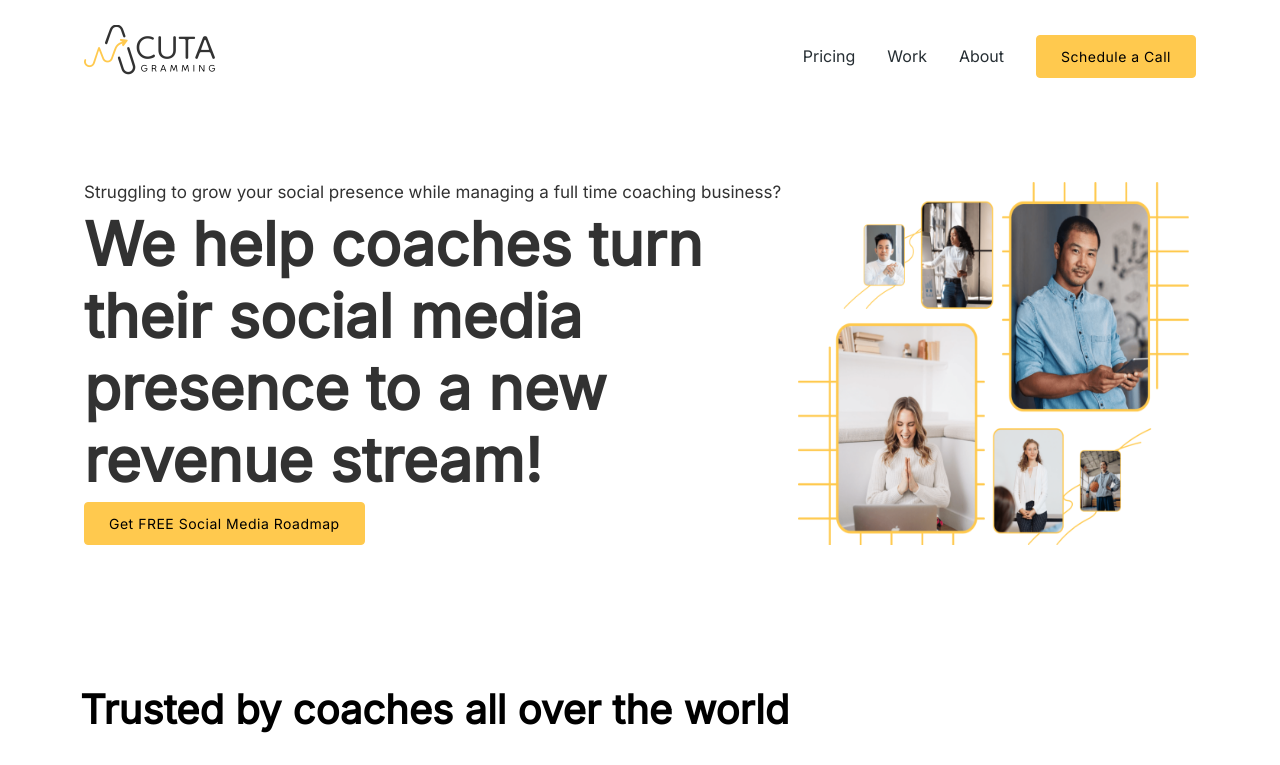
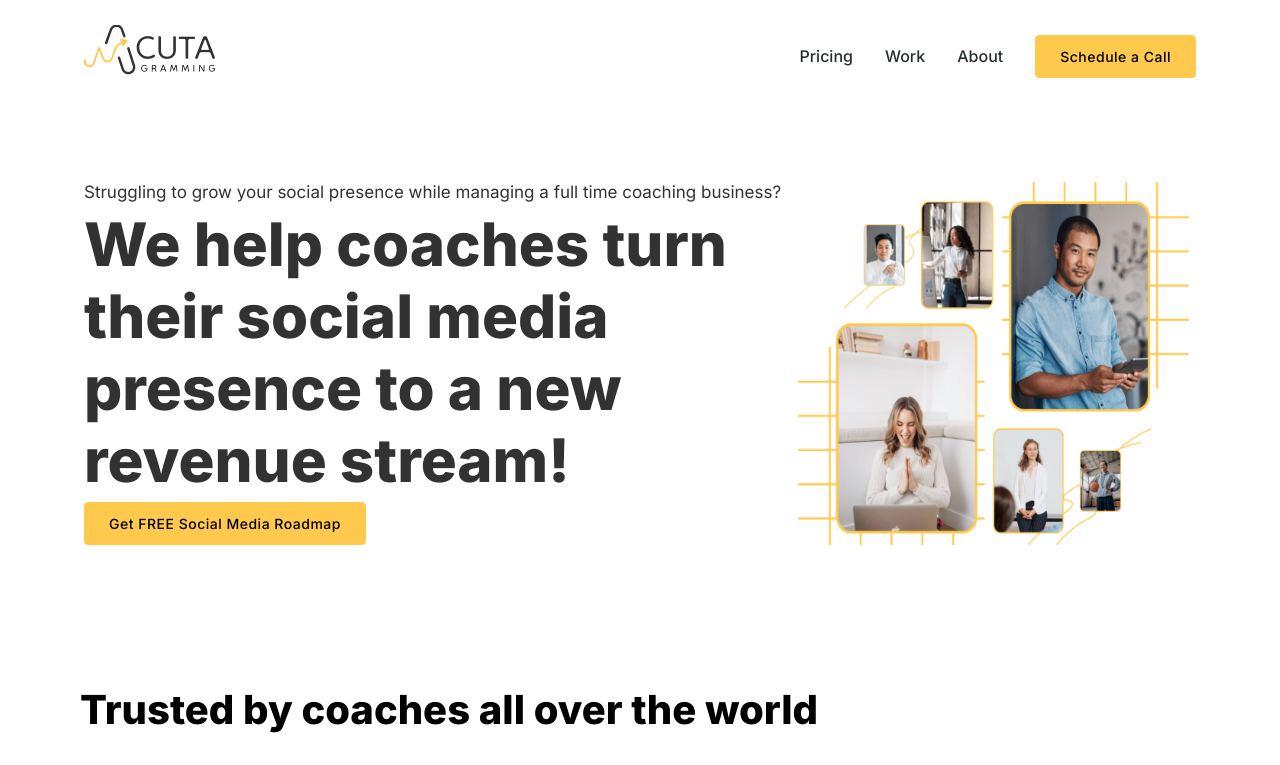
Before and after one commit to waqarshaiiikh/acutagramming, a React (Vite) app: page / in a window 1280 px wide. Shown: the top 765 px of the page. Built offline with nearby package versions, Linux system fonts and the light colour scheme; what react-animations would draw is missing.

Commit message:
font added

```diff
--- a/index.html
+++ b/index.html
@@ -3,7 +3,12 @@
   <head>
     <meta charset="UTF-8" />
     <link rel="icon" type="image/jpg" href="/favicon.jpg" />
-    <link rel="stylesheet" href="https://fonts.googleapis.com/css?family=Inter&display=swap">
+    <link rel="preconnect" href="https://fonts.googleapis.com" />
+    <link rel="preconnect" href="https://fonts.gstatic.com" crossorigin />
+    <link
+      href="https://fonts.googleapis.com/css2?family=Inter:wght@100;200;300;400;500;600;700;800;900&display=swap"
+      rel="stylesheet"
+    />
     <meta name="viewport" content="width=device-width, initial-scale=1.0" />
     <title>Acutagramming</title>
   </head>
--- a/src/Pages/Home/Component/CompanyStatistics.jsx
+++ b/src/Pages/Home/Component/CompanyStatistics.jsx
@@ -53,6 +53,7 @@
     },
     '& .statistic-title h1': {
         fontSize: '40px',
+        fontWeight:800,
     },
     '& .statistic__section': {
         width: '100%'
```
